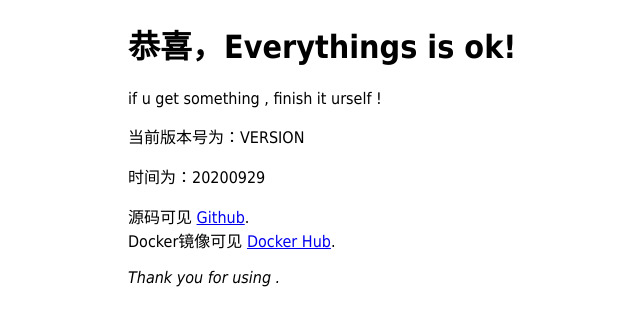
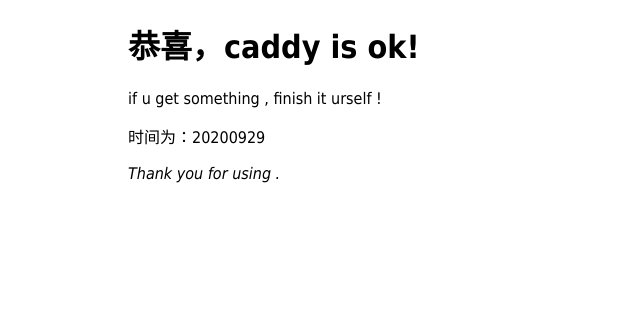
Before and after one commit to hongchenvpn/kintoring-ok, a plain HTML site: page index.html in a window 1280 px wide. Shown: the whole page, without its empty margins (232-872 px from the left). Drawn offline with Linux system fonts and the light colour scheme.

Commit message:
Add files via upload

```diff
--- a/index.html
+++ b/index.html
@@ -12,15 +12,9 @@
 </style>
 </head>
 <body>
-<h1>恭喜，Everythings is ok!</h1>
+<h1>恭喜，caddy is ok!</h1>
 <p>if u get something , finish it urself ! </p>
-<p>当前版本号为：VERSION</p>
 <p>时间为：20200929</p>
-
-<p>源码可见
-<a href="https://github.com/">Github</a>.<br/>
-Docker镜像可见
-<a href="https://hub.docker.com/">Docker Hub</a>.</p>
 
 <p><em>Thank you for using .</em></p>
 </body>
```
Also changed, not shown: 2 other files.
